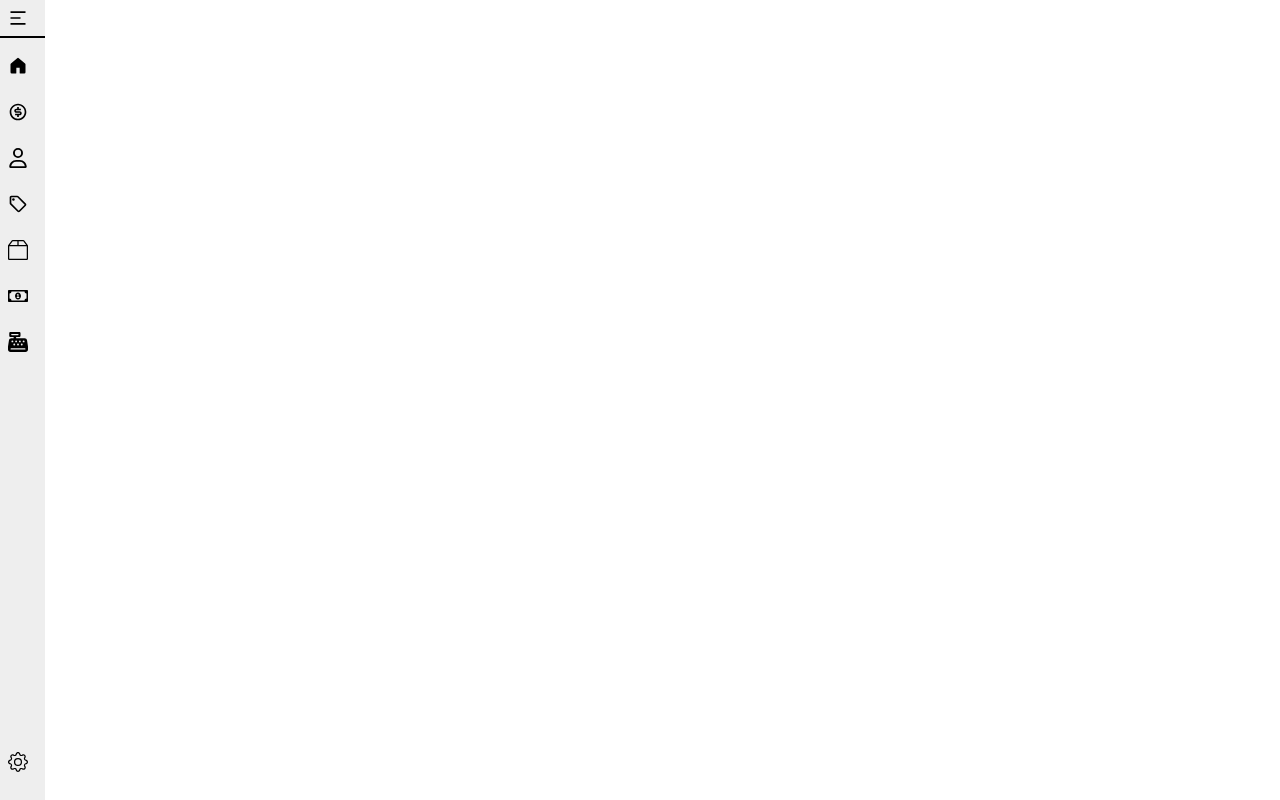
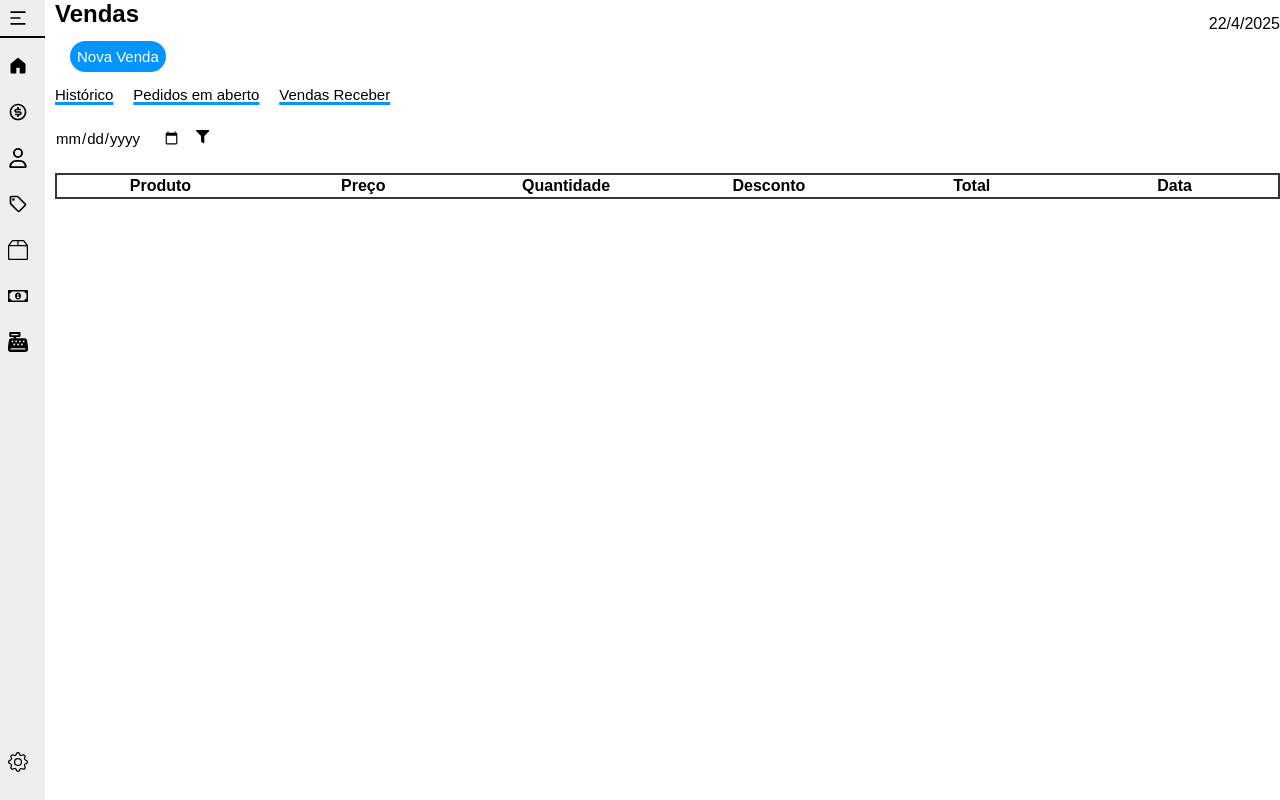
Before and after one commit to carloseduardolsouza/CashInBox_, a React (Create React App) app: page /vendas in a window 1280 px wide. Before the commit this address had no page. Built offline with nearby package versions, Linux system fonts and the light colour scheme.

Commit message:
Criado Pagina Vendas
Quero separar subtelas dessa pagina e colocar dentro de um apasta de subtelas

```diff
--- a/src/App.jsx
+++ b/src/App.jsx
@@ -3,6 +3,7 @@ import { useState } from "react";
 
 //Telas
 import Home from "./screens/Home/Home";
+import Vendas from "./screens/Vendas/vendas";
 
 //Home
 import { GoHome } from "react-icons/go";
@@ -247,6 +248,7 @@ function App() {
         </div>
         <Routes>
           <Route path="/" Component={Home} />
+          <Route path="/vendas" Component={Vendas} />
         </Routes>
       </Router>
     </div>
--- /dev/null
+++ b/src/screens/Vendas/vendas.css
@@ -0,0 +1,86 @@
+#VENDAS {
+    margin-left: 55px;
+}
+
+#TitleVendas {
+    margin-bottom: 20px;
+}
+
+.HeaderVendas {
+    display: flex;
+    justify-content: space-between;
+    align-items: center;
+}
+
+.ArticleVendas > a {
+    padding: 7px;
+    border-radius: 30px;
+    margin: 15px;
+    text-decoration: none;
+    font-size: 15px;
+}
+
+.NovaVenda {
+    background-color: #0295ff;
+    color: white;
+}
+
+.AçoesVendasScreenTable {
+    width: 30%;
+}
+
+.FilterDateVendas {
+    font-size: 15px;
+    height: 30px;
+    margin-bottom: 20px;
+}
+
+.FilterICONDateVendas {
+    padding: 5px;
+    height: 30px;
+    border-radius: 5px;
+    margin-left: 10px;
+    background-color: #00000000;
+    cursor: pointer;
+
+}
+
+.NovoPedido {
+    color: black;
+    border: 1px solid #363636;
+    padding: 5px;
+}
+
+.AreaVendasButtons {
+    margin-top: 20px;
+}
+
+.AreaVendasButtons > button {
+    margin-right: 20px;
+    margin-bottom: 20px;
+    cursor: pointer;
+    border: none;
+    font-size: 15px;
+    font-weight: 300;
+    background-color: white;
+}
+
+.TableVendas {
+    border: #363636 solid 2px;
+    width: 100%;
+}
+
+.TableHeader {
+    display: flex;
+    justify-content: space-around;
+    margin: auto;
+}
+
+.itemTabelTitle {
+    width: 100%;
+    text-align: center;
+}
+
+.TableHeader > p {
+    font-weight: 600;
+}
--- /dev/null
+++ b/src/screens/Vendas/vendas.jsx
@@ -0,0 +1,142 @@
+import "./vendas.css";
+import { useState, useEffect } from "react";
+
+//import ItensTable from "../../components/itensTableVendas/itensTableVendas"
+//import ItensTablePendentes from "../../components/itensTableVendasPendentes/itensTableVendasOpen"
+
+//icones usados
+import { FaFilter } from "react-icons/fa";
+
+//import fetchapi from "../../api/fetchapi";
+//import Loading from "../../components/AçãoRealizada/AçãoRealizada"
+
+function Vendas() {
+  const Data = new Date();
+  const log = `${Data.getUTCDate()}/${
+    Data.getUTCMonth() + 1
+  }/${Data.getUTCFullYear()}`;
+
+  const [históricoAberto, setHistóricoAberto] = useState(true);
+  const [vendasReceber, setVendasReceber] = useState(false);
+
+  const [resultadosVendas, setResultadosVendas] = useState([]);
+  const [resultadosVendasPendentes, setResultadosVendasPendentes] = useState([]);
+  const [loadingVendas, setloadingVendas] = useState(true);
+
+  /*useEffect(() => {
+    fetchapi.ProcurarVendas().then((response) => {
+      setResultVendas(response);
+      setloadingVendas(false);
+    });
+  }, []);*/
+
+  /*useEffect(() => {
+    fetchapi.procurarVendaPendente().then((response) => {
+      setResultVendasPendentes(response);
+    });
+  }, []);*/
+
+  return (
+    <div id="VENDAS">
+      <header className="HeaderVendas">
+        <h2 id="TitleVendas">Vendas</h2>
+        <p>{log}</p>
+      </header>
+      <article className="ArticleVendas">
+        <a href="/novaVenda" className="NovaVenda">
+          {" "}
+          Nova Venda
+        </a>
+      </article>
+      <main>
+        <div className="AreaVendasButtons">
+          <button
+            style={{ textDecoration: "underline #0295ff 3px" }}
+            onClick={() => {
+              setHistóricoAberto(true);
+              setVendasReceber(false);
+            }}
+          >
+            Histórico
+          </button>
+          <button
+            style={{ textDecoration: "underline #0295ff 3px" }}
+            onClick={() => {
+              setHistóricoAberto(false);
+              setVendasReceber(false);
+            }}
+          >
+            Pedidos em aberto
+          </button>
+          <button
+            style={{ textDecoration: "underline #0295ff 3px" }}
+            onClick={() => {
+              setHistóricoAberto(false);
+              setVendasReceber(true);
+            }}
+          >
+            Vendas Receber
+          </button>
+        </div>
+        {(históricoAberto && (
+          <div>
+            <form>
+              <input type="date" className="FilterDateVendas" />
+              <button className="FilterICONDateVendas">
+                <FaFilter />
+              </button>
+            </form>
+            <table className="TableVendas">
+              <div className="TableHeader">
+                <p className="itemTabelTitle">Produto</p>
+                <p className="itemTabelTitle PreçoVendasScreenTable">Preço</p>
+                <p className="itemTabelTitle QuantidadeVendasScreenTable">
+                  Quantidade
+                </p>
+                <p className="itemTabelTitle DescontoVendasScreenTable">
+                  Desconto
+                </p>
+                <p className="itemTabelTitle TotalVendasScreenTable">Total</p>
+                <p className="itemTabelTitle Data">Data</p>
+              </div>
+              {/*(loadingVendas && <Loading />) ||
+                resultVendas.map((vendas) => <ItensTable data={vendas} />)*/}
+            </table>
+          </div>
+        )) ||
+          (vendasReceber && (
+            <div>
+              <h1>EM BREVE</h1>
+            </div>
+          )) || (
+            <table className="TableVendas">
+              <div className="TableHeader">
+                <p className="itemTabelTitle">Produto</p>
+                <p className="itemTabelTitle PreçoVendasScreenTable">Preço</p>
+                <p className="itemTabelTitle QuantidadeVendasScreenTable">
+                  Quantidade
+                </p>
+                <p className="itemTabelTitle DescontoVendasScreenTable">
+                  Desconto
+                </p>
+                <p className="itemTabelTitle TotalVendasScreenTable">Total</p>
+                <p className="itemTabelTitle PagamentoVendasScreenTables">
+                  Pagamento
+                </p>
+                <p className="itemTabelTitle AçõesVendasScreenTables">Ações</p>
+              </div>
+              {/*(loadingVendas && <Loading />) ||
+                resultVendasPendentes.map((venda) => (
+                  <ItensTablePendentes
+                    venda={venda}
+                    arrayVendas={setResultVendasPendentes}
+                  />
+                ))*/}
+            </table>
+          )}
+      </main>
+    </div>
+  );
+}
+
+export default Vendas;
```
